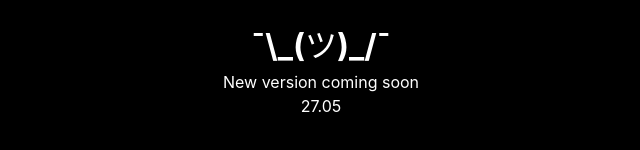
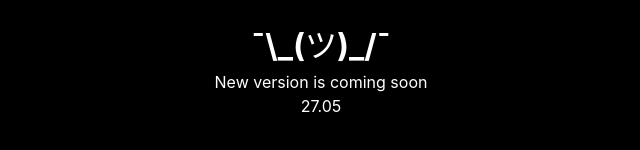
Before and after one commit to mvolakh/mvolakh.github.io, a Vue app: page / in a window 1280 px wide. Shown: the part 330-480 px from the top of the page, without its empty margins (319-959 px from the left). Built offline with nearby package versions, Linux system fonts and the light colour scheme.

Commit message:
fix: component import fix

```diff
--- a/src/App.vue
+++ b/src/App.vue
@@ -1,21 +1,11 @@
-<script lang="ts">
-import { defineComponent, ref } from 'vue';
-
+<script setup lang="ts">
 import Home from './views/Home.vue'
-
-export default defineComponent({
-    name: 'App',
-    components: { Home },
-    setup() {
-        return {}
-    }
-})
 </script>
 
 <template>
 <v-app>
     <v-main style="background-color: black;">
-        <Home/>
+    <Home />
     </v-main>
 </v-app>
 </template>
--- a/src/views/Home.vue
+++ b/src/views/Home.vue
@@ -1,14 +1,4 @@
-<script lang="ts">
-import { defineComponent } from 'vue'
-
-export default defineComponent({
-    name: 'Home',
-    components: {},
-    props: {},
-    setup() {
-        return {}
-    }
-})
+<script setup lang="ts">
 </script>
 
 <template>
@@ -16,7 +6,7 @@ export default defineComponent({
     <v-row>
     <v-col class="d-flex flex-column justify-center align-center">
         <h1>¯\_(ツ)_/¯</h1>
-        <p>New version coming soon</p>
+        <p>New version is coming soon</p>
         <p>27.05</p>
     </v-col>
     </v-row>
```
